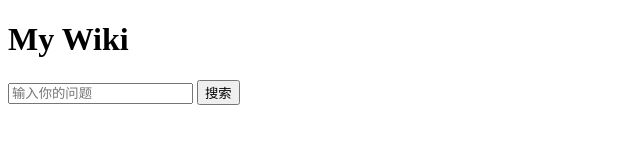
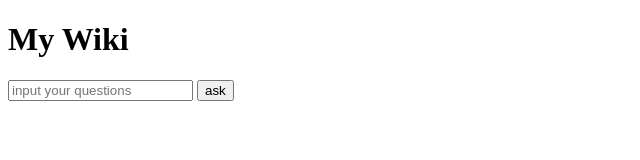
Before and after one commit to xhu703981/My-Mini-Wiki, a plain HTML site: page index.html in a window 1280 px wide. Shown: the full height of the page, 0-640 px from the left. Drawn offline with Linux system fonts and the light colour scheme.

Commit message:
Update frontend

```diff
--- a/index.html
+++ b/index.html
@@ -7,8 +7,8 @@
   <body>
       <h1>My Wiki</h1>
 
-      <input type="text" id="question" placeholder="输入你的问题">
-      <button onclick="ask()">搜索</button>
+      <input type="text" id="question" placeholder="input your questions">
+      <button onclick="ask()">ask</button>
 
       <div id="result"></div>
 
```
